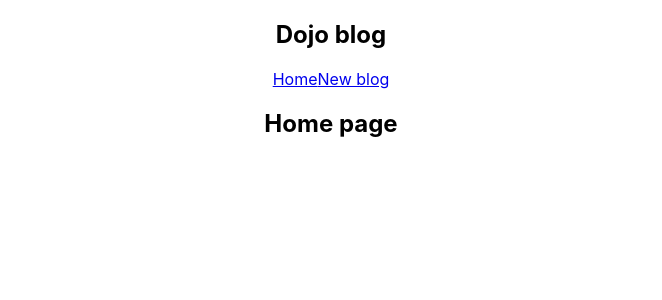
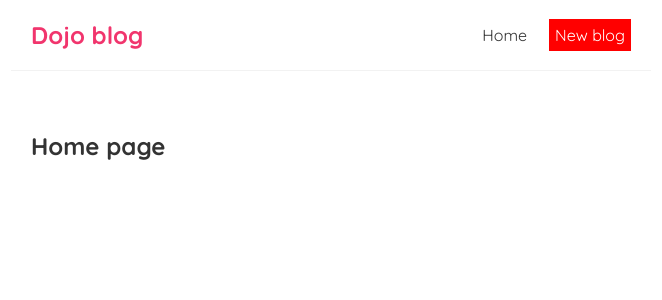
Before and after one commit to sinigers/React, a React (Create React App) app in the folder React-Study/dojo-blog/: page / in a window 1280 px wide. Shown: the top 300 px of the page, without its empty margins (309-971 px from the left). Built offline with nearby package versions, Linux system fonts and the light colour scheme.

Commit message:
add style in indexCss and inline

```diff
--- a/React-Study/dojo-blog/src/App.css
+++ /dev/null
@@ -1,38 +0,0 @@
-.App {
-  text-align: center;
-}
-
-.App-logo {
-  height: 40vmin;
-  pointer-events: none;
-}
-
-@media (prefers-reduced-motion: no-preference) {
-  .App-logo {
-    animation: App-logo-spin infinite 20s linear;
-  }
-}
-
-.App-header {
-  background-color: #282c34;
-  min-height: 100vh;
-  display: flex;
-  flex-direction: column;
-  align-items: center;
-  justify-content: center;
-  font-size: calc(10px + 2vmin);
-  color: white;
-}
-
-.App-link {
-  color: #61dafb;
-}
-
-@keyframes App-logo-spin {
-  from {
-    transform: rotate(0deg);
-  }
-  to {
-    transform: rotate(360deg);
-  }
-}
--- a/React-Study/dojo-blog/src/App.js
+++ b/React-Study/dojo-blog/src/App.js
@@ -1,4 +1,4 @@
-import './App.css';
+
 import Navbar from './Navbar';
 import Home from './Home';
 
--- a/React-Study/dojo-blog/src/Navbar.js
+++ b/React-Study/dojo-blog/src/Navbar.js
@@ -4,7 +4,11 @@
             <h1>Dojo blog</h1>
             <div className="links">
                 <a href="/">Home</a>
-                <a href="/create">New blog</a>
+                <a href="/create" style={{
+                    color: "white",
+                    backgroundColor: "red"
+
+                }}>New blog</a>
             </div>
         </nav>
      );
--- a/React-Study/dojo-blog/src/index.css
+++ b/React-Study/dojo-blog/src/index.css
@@ -1,13 +1,42 @@
-body {
-  margin: 0;
-  font-family: -apple-system, BlinkMacSystemFont, 'Segoe UI', 'Roboto', 'Oxygen',
-    'Ubuntu', 'Cantarell', 'Fira Sans', 'Droid Sans', 'Helvetica Neue',
-    sans-serif;
-  -webkit-font-smoothing: antialiased;
-  -moz-osx-font-smoothing: grayscale;
+@import url('https://fonts.googleapis.com/css2?family=Quicksand:wght@300;400;500;600;700&display=swap');
+
+/* base styles */
+
+* {
+    margin: 0;
+    font-family: "Quicksand";
+    color: #333;
 }
 
-code {
-  font-family: source-code-pro, Menlo, Monaco, Consolas, 'Courier New',
-    monospace;
+.navbar {
+    padding: 20px;
+    display: flex;
+    align-items: center;
+    max-width: 600px;
+    margin: 0 auto;
+    border-bottom: 1px solid #f2f2f2;
 }
+
+.navbar h1 {
+    color: #f1356d;
+}
+
+.navbar .links {
+    margin-left: auto;
+}
+
+.navbar a {
+    margin-left: 16px;
+    text-decoration: none;
+    padding: 6px;
+}
+
+.navbar a:hover {
+    color: #f1356d;
+}
+
+.content {
+    max-width: 600px;
+    margin: 40px auto;
+    padding: 20px;
+}
```
Also changed, not shown: 1 other file (tests, documents, lock files or other folders).
